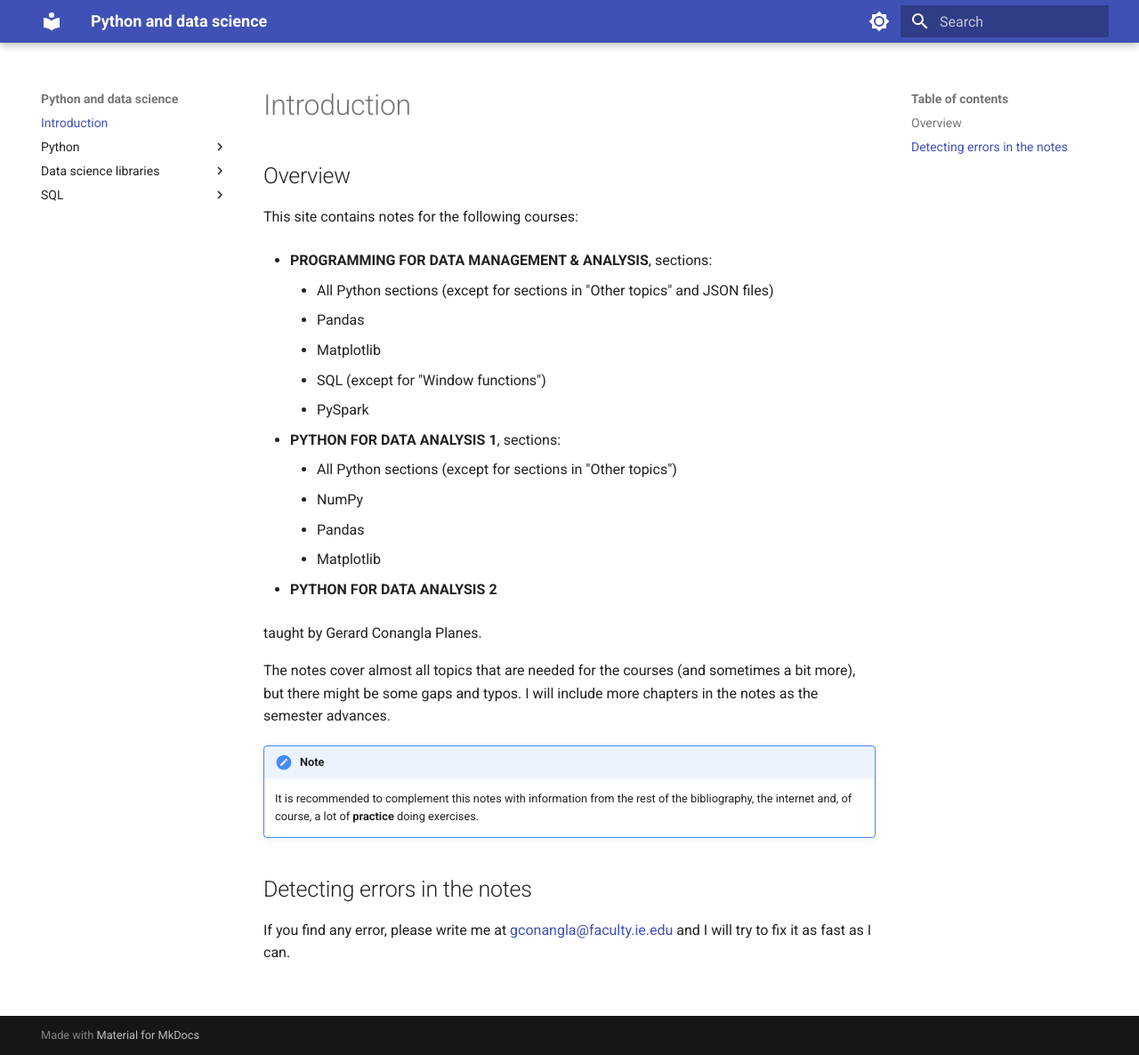
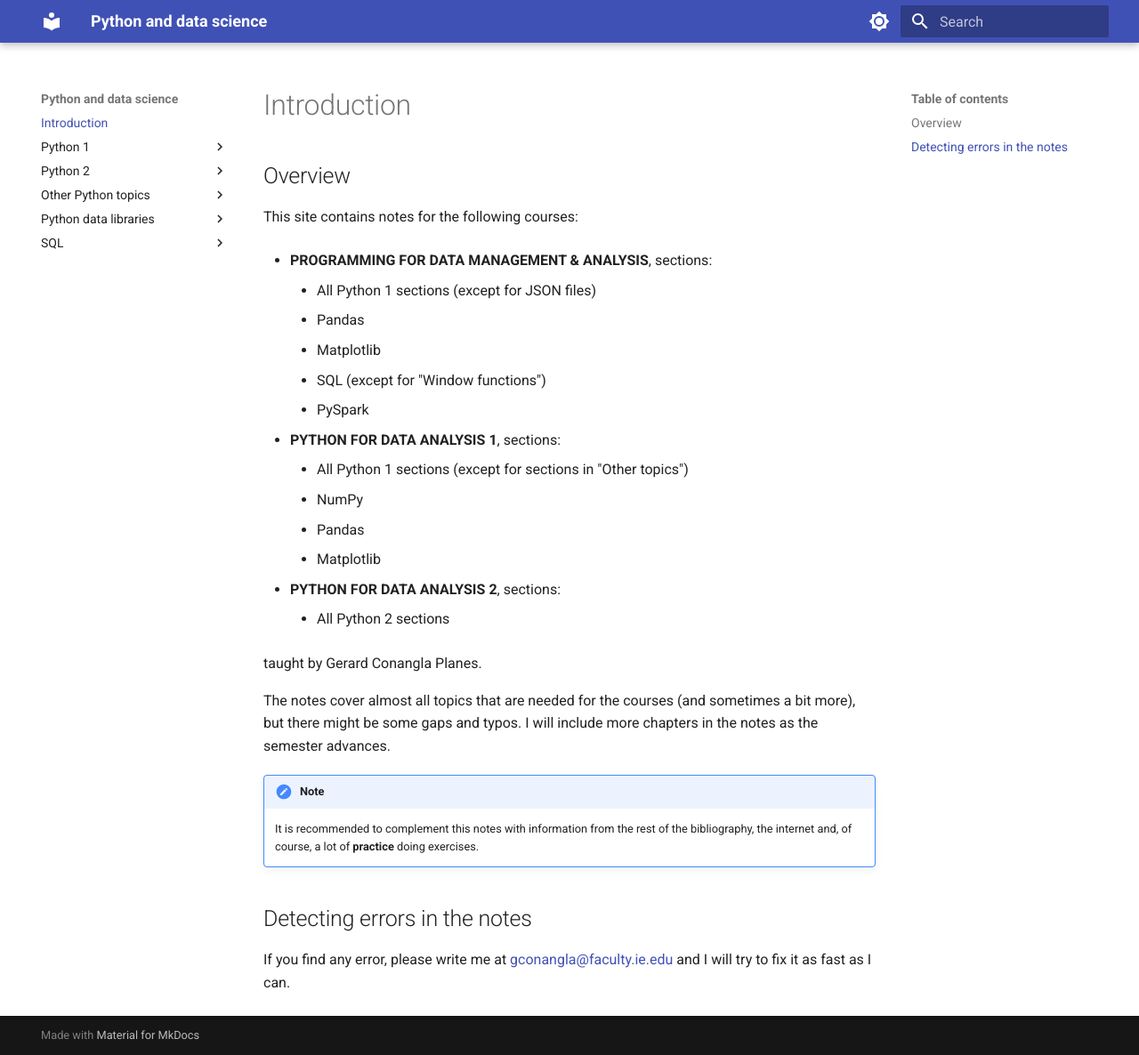
Before and after one commit to gerardpc/python-course, an MkDocs documentation site: the page built from docs/index.md, in a window 1280 px wide and 1186 px high. Shown: the whole window at 89% size. Built offline with MkDocs 1.6.1 and Material for MkDocs 9.7.7, drawn with Linux system fonts in a browser that asks for light colours.

Commit message:
Add git section.

```diff
--- a/docs/index.md
+++ b/docs/index.md
@@ -5,19 +5,20 @@
 This site contains notes for the following courses:
 
 * **PROGRAMMING FOR DATA MANAGEMENT & ANALYSIS**, sections:
-    * All Python sections (except for sections in "Other topics" and JSON files)
+    * All Python 1 sections (except for JSON files)
     * Pandas
     * Matplotlib
     * SQL (except for "Window functions")
     * PySpark
 
 * **PYTHON FOR DATA ANALYSIS 1**, sections:
-    * All Python sections (except for sections in "Other topics")
+    * All Python 1 sections (except for sections in "Other topics")
     * NumPy
     * Pandas
     * Matplotlib
 
-* **PYTHON FOR DATA ANALYSIS 2**
+* **PYTHON FOR DATA ANALYSIS 2**, sections:
+    * All Python 2 sections
 
 taught by Gerard Conangla Planes.
 
--- a/docs/sections/python/typer.md
+++ b/docs/sections/python_libraries/typer.md
@@ -19,5 +19,5 @@
 
 ## Usage
 
-It is recommended to use Typer in a Pythonh project with a clean directory structure. This makes it easier to
+It is recommended to use Typer in a Python project with a clean directory structure. This makes it easier to
 organize the code and to add new commands and arguments.
--- a/mkdocs.yml
+++ b/mkdocs.yml
@@ -52,7 +52,7 @@
 # table of contents
 nav:
   - index.md
-  - Python:
+  - Python 1:
     - sections/python/python_introduction.md
     - sections/python/control_flow.md
     - sections/python/data_structures.md
@@ -61,18 +61,20 @@
     - sections/python/io_files.md
     - sections/python/exceptions.md
     - sections/python/classes.md
-    - Other topics:
-      - sections/python/regular_expressions.md
-      - sections/python/datetime.md
-#      - sections/python/project_setup.md
-      - sections/python/typer.md
-#      - sections/python/builtin_functions.md
-#      - sections/python/dataclasses.md
-#      - sections/python/decorators.md
-#      - sections/python/generators.md
-      - sections/python/comprehensions.md
-      - sections/python/python_packages.md
-  - Data science libraries:
+  - Python 2:
+    - sections/python/datetime.md
+    - sections/python/regular_expressions.md
+    - sections/other/git.md
+    - sections/python/python_projects.md
+    - sections/python_libraries/typer.md
+  - Other Python topics:
+#    - sections/python/builtin_functions.md
+#    - sections/python/dataclasses.md
+#    - sections/python/decorators.md
+#    - sections/python/generators.md
+    - sections/python/comprehensions.md
+
+  - Python data libraries:
     - sections/python_libraries/numpy.md
     - sections/python_libraries/matplotlib.md
     - sections/python_libraries/pandas.md
```
Also changed, not shown: docs/sections/other/git.md (added, +149 -0 lines), docs/sections/python/project_setup.md (deleted, +0 -1 lines), docs/sections/python/python_packages.md (deleted, +0 -17 lines), docs/sections/python/python_projects.md (added, +57 -0 lines), docs/images/commit.png (added), docs/images/git_menu.png (added), docs/images/merge_conflict.png (added), docs/images/new_commit.png (added).
